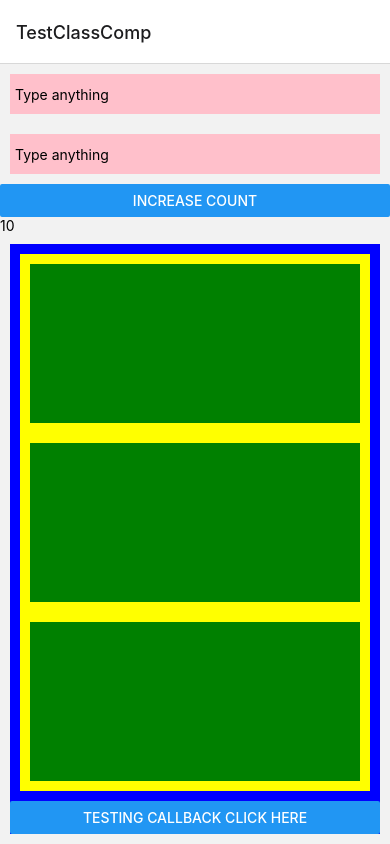
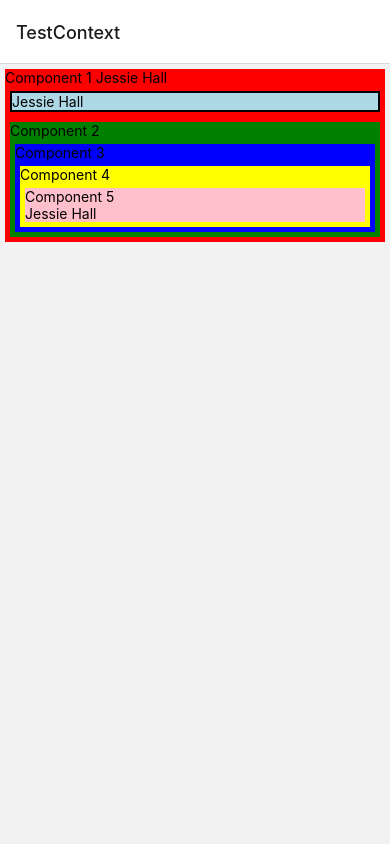
Before and after one commit to ra-janani/firstsampleproject, a React Native app: screen /TestContext in a window 390 px wide. Built offline with nearby package versions, Linux system fonts and the light colour scheme.

Commit message:
props drilling example implementation

```diff
--- a/App.js
+++ b/App.js
@@ -14,6 +14,7 @@ import {
   HookEffectScreen,
   Test,
   TestClassComp,
+  TestContext
 } from './src/containers';
 import {Text, View, Button} from 'react-native';
 import {PersistanceHelper} from "./src/helpers";
@@ -75,6 +76,11 @@ function App() {
   const getMainStack = () => {
     return (
       <Stack.Group>
+         <Stack.Screen
+          name={'TestContext'}
+          component={TestContext}
+          title={'TestContext'}
+        />
         <Stack.Screen
           name={'TestClassComp'}
           component={TestClassComp}
--- /dev/null
+++ b/src/containers/TestContext/index.js
@@ -0,0 +1,58 @@
+import {useState} from 'react';
+import {View, Text, TextInput} from 'react-native';
+
+const TestContext = () => {
+  const [user, setUser] = useState('Jessie Hall');
+  return (
+    <View style={{backgroundColor: 'red', margin: 5}}>
+      <Text>Component 1 {user}</Text>
+      <TextInput
+        style={{
+          backgroundColor: 'lightblue',
+          margin: 5,
+          borderColor: 'black',
+          borderWidth: 2,
+        }}
+        value={user}
+        onChangeText={changedText => {
+          setUser(changedText);
+        }}
+      />
+      <TestContext2 user={user} />
+    </View>
+  );
+};
+const TestContext2 = ({user}) => {
+  return (
+    <View style={{backgroundColor: 'green', margin: 5}}>
+      <Text>Component 2</Text>
+      <TestContext3 user={user} />
+    </View>
+  );
+};
+const TestContext3 = ({user}) => {
+  return (
+    <View style={{backgroundColor: 'blue', margin: 5}}>
+      <Text>Component 3</Text>
+      <TestContext4 user={user} />
+    </View>
+  );
+};
+const TestContext4 = ({user}) => {
+  return (
+    <View style={{backgroundColor: 'yellow', margin: 5}}>
+      <Text>Component 4</Text>
+      <TestContext5 user={user} />
+    </View>
+  );
+};
+const TestContext5 = ({user}) => {
+  return (
+    <View style={{backgroundColor: 'pink', margin: 5}}>
+      <Text>Component 5</Text>
+      <Text>{user}</Text>
+    </View>
+  );
+};
+
+export default TestContext;
--- a/src/containers/index.js
+++ b/src/containers/index.js
@@ -2,10 +2,11 @@ import DashBoardScreen from "./DashBoardScreen";
 import Settings from "./SettingsScreen";
 import HookEffectScreen from "./HookEffectScreen";
 import TestClassComp from "./TestClassComp";
+import TestContext from "./TestContext";
 
 
 //import CarDetailScreen  from "./CarDetailPage";
 //import CarDetailsForm from "./CarDetailsForm";
 
 
-export {DashBoardScreen,Settings,HookEffectScreen,TestClassComp};
+export {DashBoardScreen,Settings,HookEffectScreen,TestClassComp,TestContext};
```
